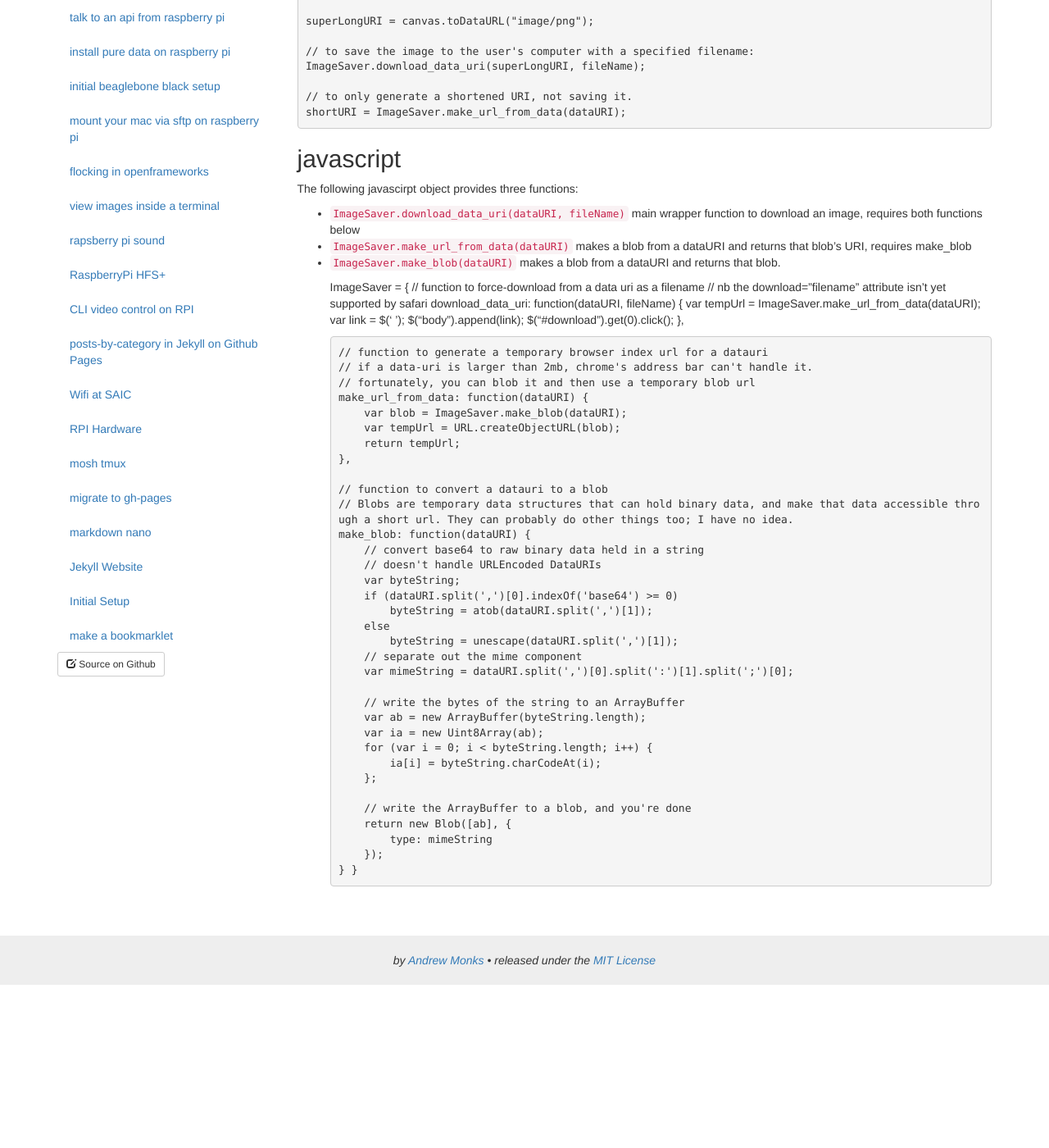
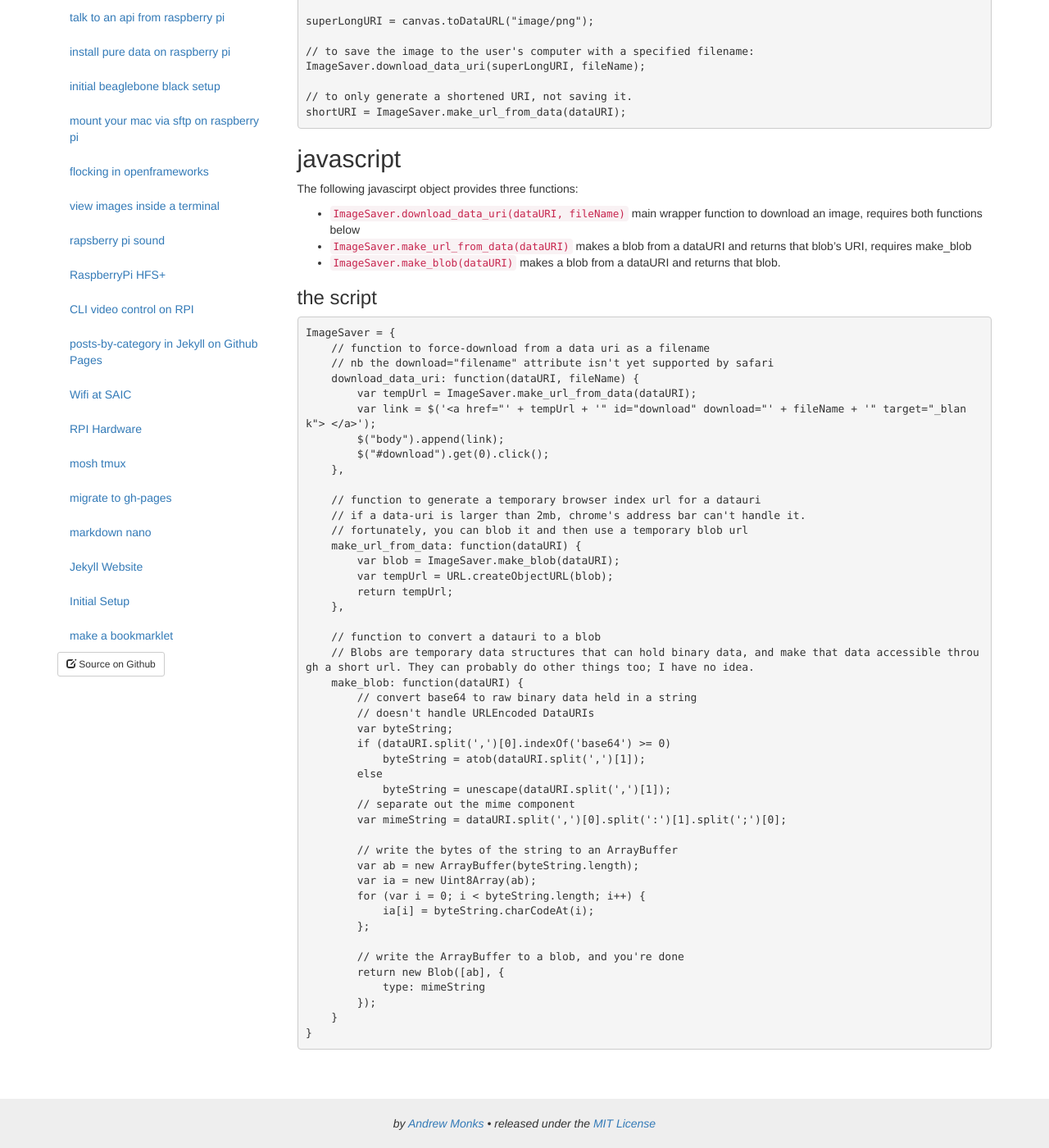
Before and after one commit to amonks/rpi-setup, a Jekyll site: the page built from _posts/2014-4-2-save-image-from-canvas.md, in a window 1280 px wide and 1400 px high, scrolled down 607 px. Shown: the whole window at 82% size. Built offline with Jekyll 4.4.1, drawn with Linux system fonts in a browser that asks for light colours; nearby versions of some CDN libraries; before the commit the page ends 1808 px from its top, so only the background shows below that.

Commit message:
bookmarklet

```diff
--- a/_posts/2014-4-2-save-image-from-canvas.md
+++ b/_posts/2014-4-2-save-image-from-canvas.md
@@ -49,6 +49,8 @@ The following javascirpt object provides three functions:
 *   `ImageSaver.make_url_from_data(dataURI)` makes a blob from a dataURI and returns that blob's URI, requires make_blob
 *   `ImageSaver.make_blob(dataURI)` makes a blob from a dataURI and returns that blob.
 
+### the script
+
     ImageSaver = {
         // function to force-download from a data uri as a filename
         // nb the download="filename" attribute isn't yet supported by safari
```
